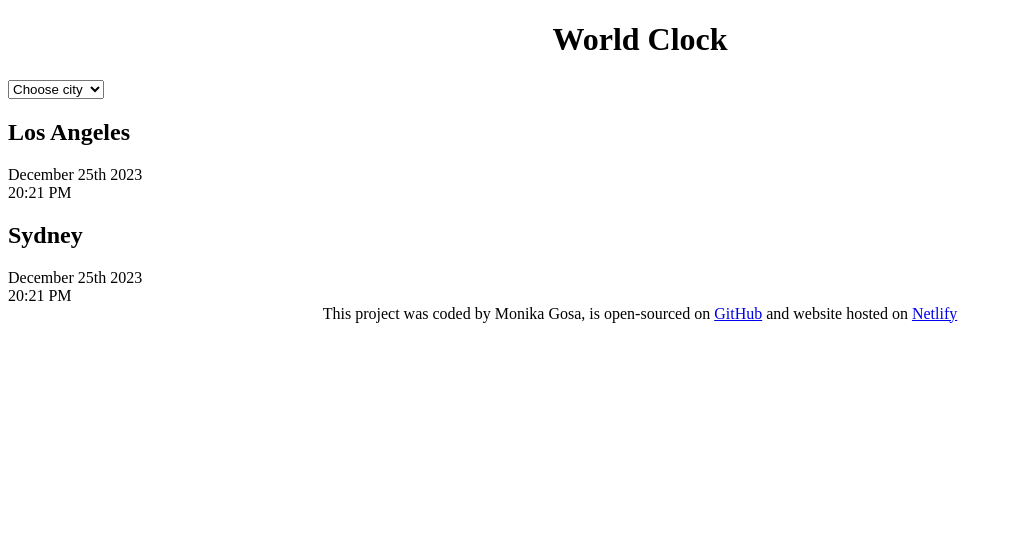
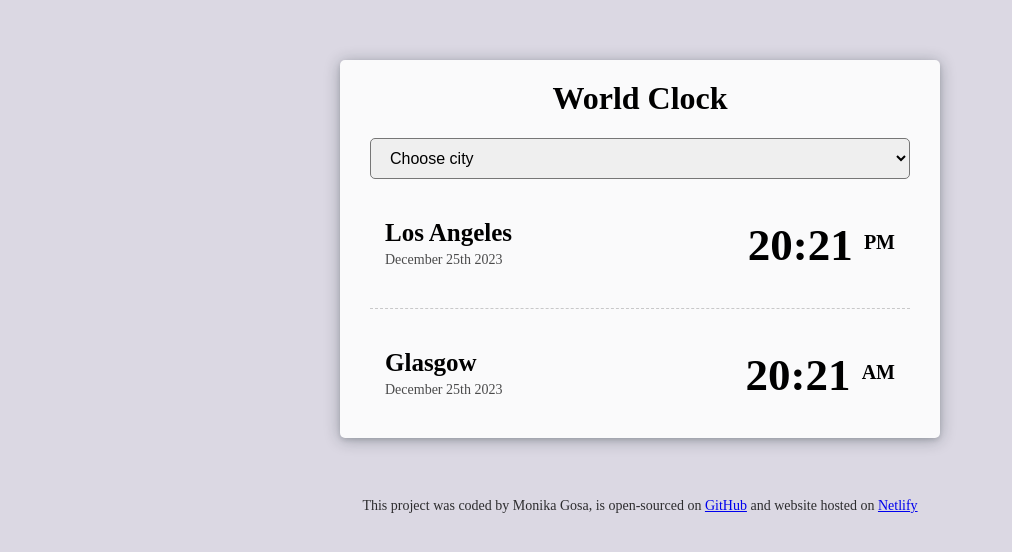
Before and after one commit to MGosa/clock-app, a plain HTML site: page index.html in a window 1280 px wide. Shown: the whole page, without its empty margins (0-1012 px from the left). Drawn offline with Linux system fonts and the light colour scheme.

Commit message:
added basic Css

```diff
--- a/index.html
+++ b/index.html
@@ -7,7 +7,7 @@
     <link rel="stylesheet" href="src/styles.css" />
   </head>
   <body>
-    <div class="container"></div>
+<div class="container">
     <h1>World Clock</h1>
     <select name="" id="">
         <option value="">Choose city</option>
@@ -16,17 +16,23 @@
         <option value="">Tokyo</option>
     </select>
     <div class="city">
+        <div>
         <h2>Los Angeles</h2>
         <div class="date">December 25th 2023</div>
-        <div class="time">20:21 PM</div>
-    </div>
-    <div class="city">
-        <h2>Sydney</h2>
+
+        </div>
+        <div class="time">20:21 <small>PM</small></div>
+          </div>
+
+<div class="city">
+        <div>
+        <h2>Glasgow</h2>
         <div class="date">December 25th 2023</div>
-        <div class="time">20:21 PM</div>
-    </div>
 
-
+        </div>
+        <div class="time">20:21 <small>AM</small></div>
+          </div>
+        </div>
     <footer>
       This project was coded by Monika Gosa, is open-sourced on
       <a href="https://github.com/MGosa/clock-app" target="_blank">GitHub</a>
@@ -35,7 +41,7 @@
         >Netlify</a
       >
     </footer>
-</div>
+
     <script src="src/index.js"></script>
   </body>
 </html
--- a/src/styles.css
+++ b/src/styles.css
@@ -1,6 +1,56 @@
+body {
+  background-color: #dbd8e3;
+}
 h1 {
   text-align: center;
+  padding-top: 20px;
+}
+h2 {
+  margin: 0 0 5px 0;
+  font-size: 25px;
 }
 footer {
   text-align: center;
+  font-size: 14px;
+  color: rgba(0, 0, 0, 0.8);
 }
+select {
+  width: 90%;
+  display: block;
+  margin: 0 auto;
+  padding: 10px 15px;
+  font-size: 16px;
+  border-radius: 5px;
+}
+.container {
+  max-width: 600px;
+  margin: 60px auto;
+  box-shadow: rgba(14, 30, 37, 0.12) 0px 2px 4px 0px,
+    rgba(14, 30, 37, 0.32) 0px 2px 16px 0px;
+  border-radius: 5px;
+  background-color: #fafafb;
+}
+.city {
+  display: flex;
+  justify-content: space-between;
+  margin: 30px 30px;
+  padding: 10px 15px;
+  border-bottom: 1px dashed rgba(0, 0, 0, 0.2);
+}
+.city:last-child {
+  border: none;
+}
+.date {
+  font-size: 14px;
+  color: rgba(0, 0, 0, 0.7);
+  margin-bottom: 30px;
+}
+.time {
+  font-size: 45px;
+  font-weight: 550;
+}
+.time small {
+  vertical-align: text-top;
+  font-size: 20px;
+  line-height: 44px;
+}
```
